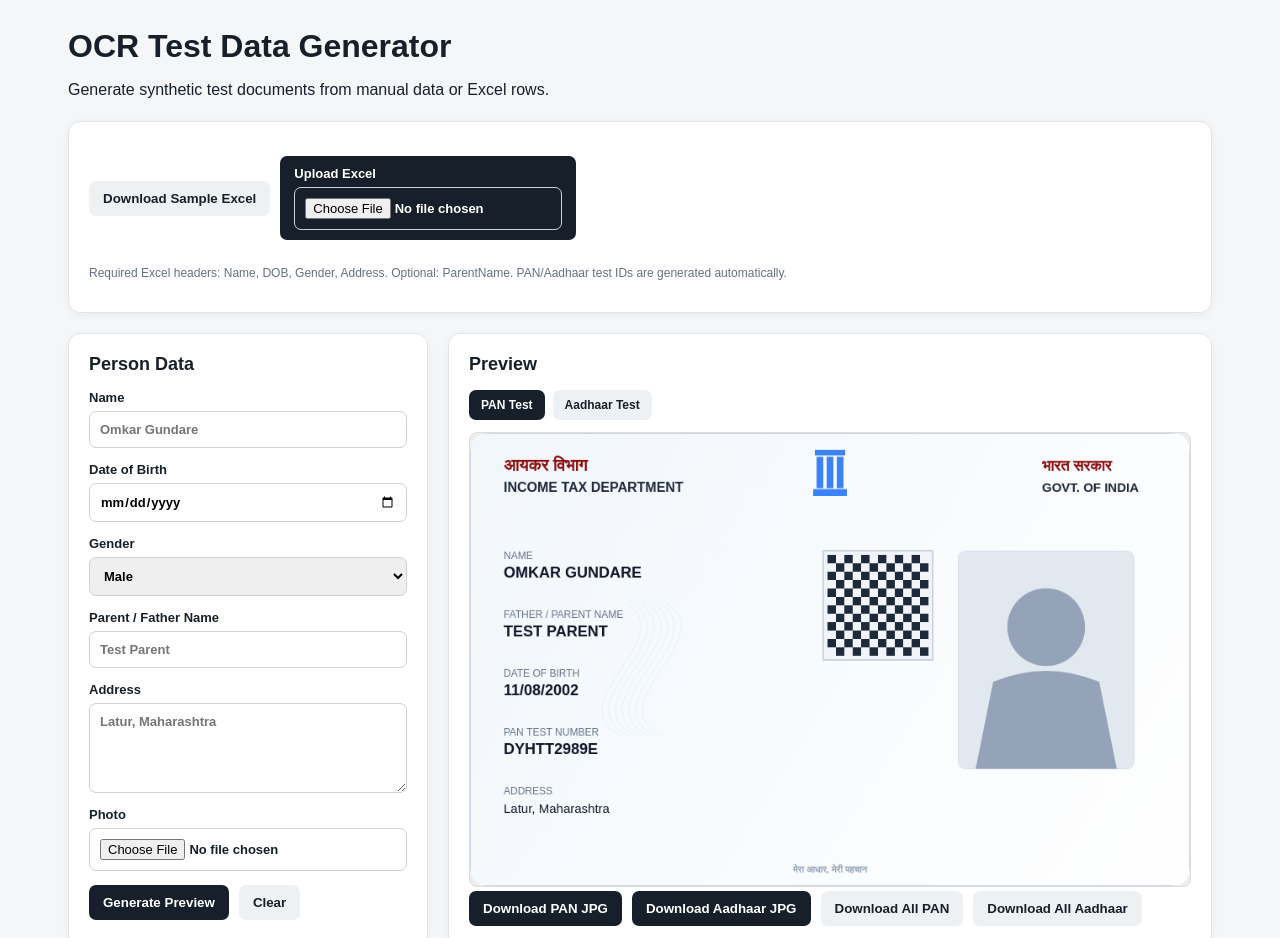
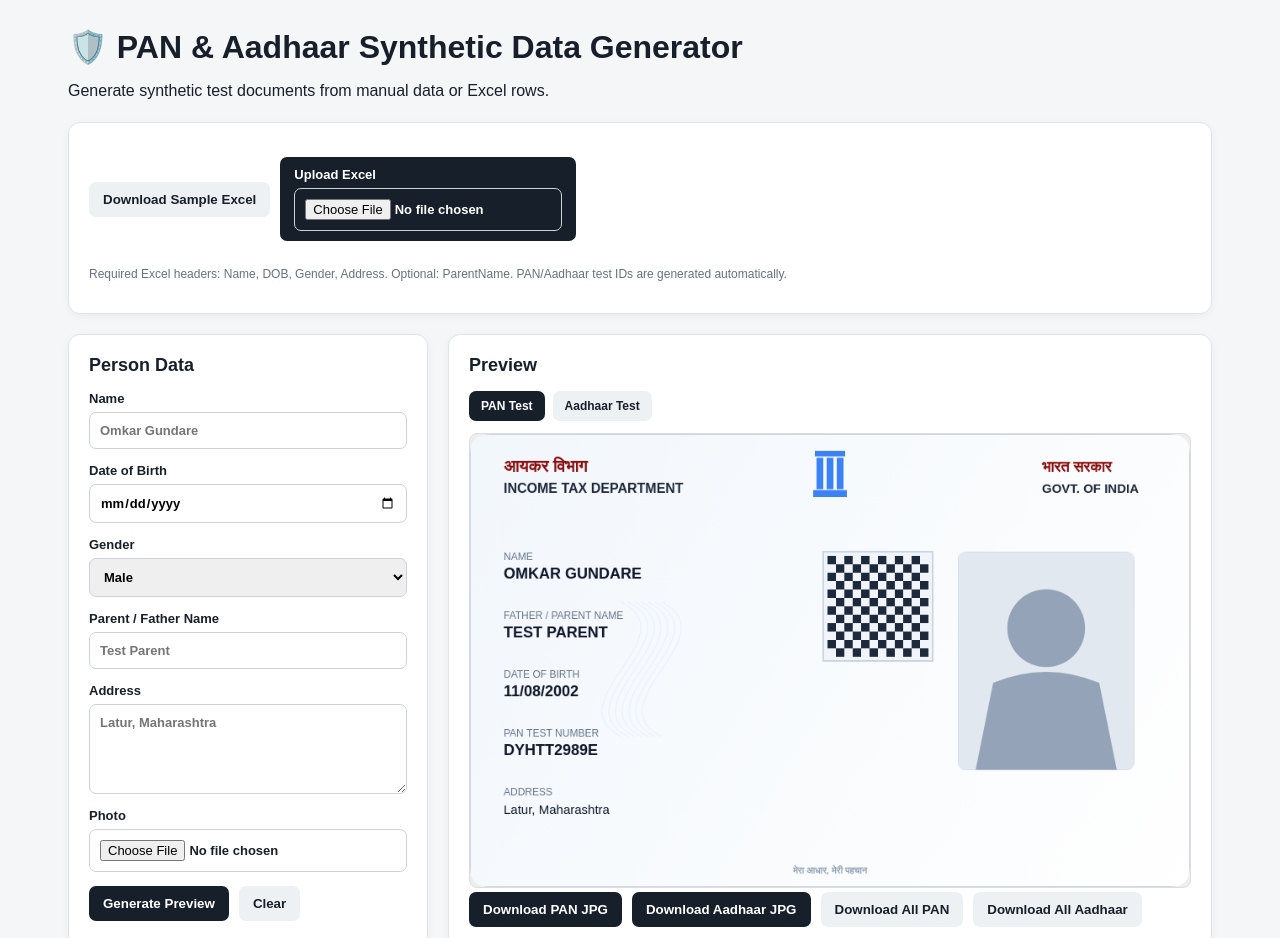
Before and after one commit to Omkar-git-hub/pan-aadhaar-demodata-generator, a plain HTML site: page index.html in a window 1280 px wide. Shown: the top 938 px of the page. Drawn offline with Linux system fonts and the light colour scheme.

Commit message:
Changed Header to - 🛡️ PAN & Aadhaar Synthetic Data Generator

```diff
--- a/index.html
+++ b/index.html
@@ -3,14 +3,14 @@
 <head>
   <meta charset="UTF-8">
   <meta name="viewport" content="width=device-width, initial-scale=1.0">
-  <title>OCR Test Data Generator</title>
+  <title>🛡️ PAN & Aadhaar Synthetic Data Generator</title>
   <link rel="stylesheet" href="css/style.css">
   <script src="https://cdn.jsdelivr.net/npm/xlsx@0.18.5/dist/xlsx.full.min.js"></script>
 </head>
 <body>
   <main class="container">
     <header>
-      <h1>OCR Test Data Generator</h1>
+      <h1>🛡️ PAN & Aadhaar Synthetic Data Generator</h1>
       <p>Generate synthetic test documents from manual data or Excel rows.</p>
     </header>
 
```
